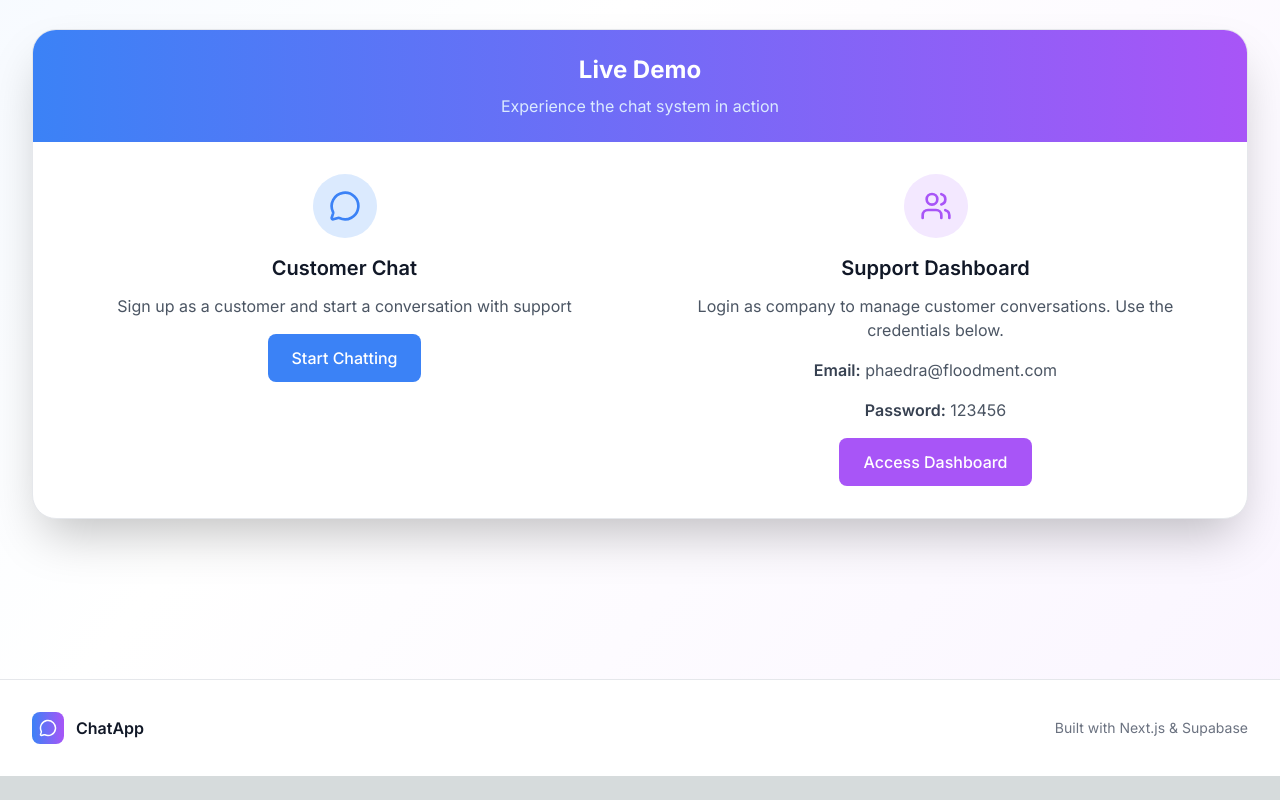
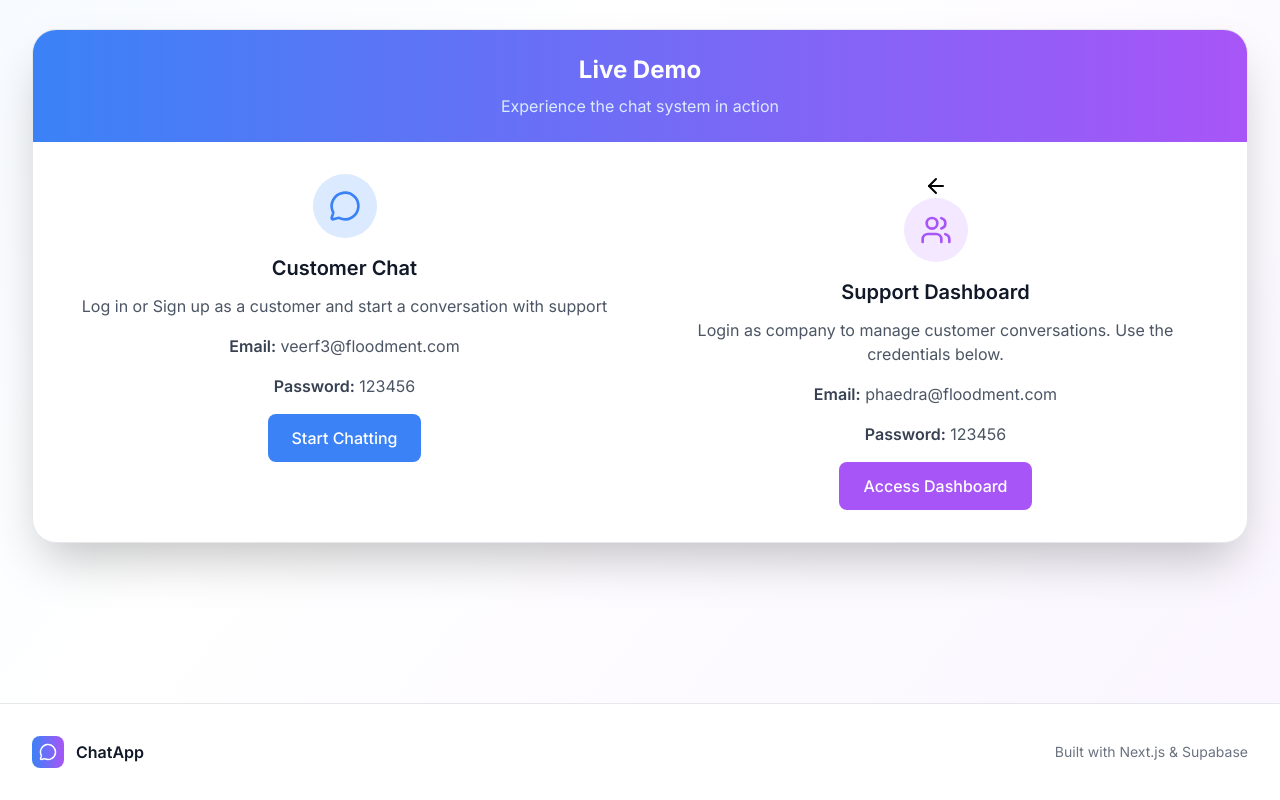
Before and after one commit to whipair/test-chat, a Next.js app: page / in a window 1280 px wide. Shown: the part 806-1606 px from the top of the page. Before the commit the page ends 1582 px from the top, so only its background shows below. Built offline with nearby package versions, Linux system fonts and the light colour scheme; no server answers.

Commit message:
back button

```diff
--- a/app/chat/page.jsx
+++ b/app/chat/page.jsx
@@ -4,13 +4,15 @@ import { useState, useEffect } from 'react';
 import { supabase, chatService } from '../lib/supabase';
 import Chat from '../components/Chat';
 import AuthComponent from '../components/AuthComponent';
-import { MessageCircle, Headphones } from 'lucide-react';
+import { MessageCircle, Headphones, ArrowLeft } from 'lucide-react';
+import Link from 'next/link';
 
 export default function UserChatPage() {
   const [user, setUser] = useState(null);
   const [conversation, setConversation] = useState(null);
   const [loading, setLoading] = useState(true);
   const [chatStarted, setChatStarted] = useState(false);
+  const [conversations, setConversations] = useState([]);
 
   useEffect(() => {
     const getUser = async () => {
@@ -18,6 +20,18 @@ export default function UserChatPage() {
         const {
           data: { user },
         } = await supabase.auth.getUser();
+
+        const { data: profile } = await supabase
+          .from('profiles')
+          .select('role')
+          .eq('id', user.id)
+          .single();
+
+        if (profile?.role === 'admin') {
+          // Redirect normal users to user chat
+          window.location.href = '/company';
+        }
+
         if (user) {
           setUser(user);
           // Check if user already has a conversation
@@ -166,6 +180,11 @@ export default function UserChatPage() {
     <div className="h-screen flex flex-col">
       {/* Header */}
       <div className="bg-gradient-to-r from-blue-500 to-purple-500 text-white p-4 flex justify-between items-center">
+        <div className="flex justify-center">
+          <Link href={"/"} >
+            <ArrowLeft />
+          </Link>
+        </div>
         <h1 className="text-xl font-semibold">Support Chat</h1>
         <button
           onClick={signOut}
@@ -181,6 +200,6 @@ export default function UserChatPage() {
           <Chat conversationId={conversation.id} currentUser={user} />
         </div>
       </div>
-    </div>
+    </div >
   );
 }
--- a/app/company/page.jsx
+++ b/app/company/page.jsx
@@ -1,10 +1,11 @@
 // pages/company.js
 'use client';
-import { CheckCircle, Clock, MessageSquare, Search, Users } from 'lucide-react';
+import { ArrowLeft, CheckCircle, Clock, MessageSquare, Search, Users } from 'lucide-react';
 import { useEffect, useState } from 'react';
 import AuthComponent from '../components/AuthComponent';
 import Chat from '../components/Chat';
 import { chatService, supabase } from '../lib/supabase';
+import Link from 'next/link';
 
 export default function CompanyDashboard() {
   const [user, setUser] = useState(null);
@@ -179,6 +180,11 @@ export default function CompanyDashboard() {
       {/* Header */}
       <div className="bg-white border-b px-6 py-4 flex items-center justify-between">
         <div className="flex items-center space-x-3">
+          <div className="flex justify-center ">
+            <Link href={"/"} >
+              <ArrowLeft />
+            </Link>
+          </div>
           <div className="w-10 h-10 bg-gradient-to-r from-indigo-500 to-blue-500 rounded-lg flex items-center justify-center">
             <Users className="text-white" size={24} />
           </div>
@@ -269,7 +275,7 @@ export default function CompanyDashboard() {
                       </div>
                     </div>
 
-                    <div className="flex items-center space-x-2">
+                    {/* <div className="flex items-center space-x-2">
                       <span
                         className={`inline-flex items-center space-x-1 px-2 py-1 rounded-full text-xs font-medium ${getStatusColor(
                           conversation.status
@@ -278,7 +284,7 @@ export default function CompanyDashboard() {
                         {getStatusIcon(conversation.status)}
                         <span>{conversation.status}</span>
                       </span>
-                    </div>
+                    </div> */}
                   </div>
 
                   {conversation.latest_message && (
@@ -289,14 +295,14 @@ export default function CompanyDashboard() {
                     </div>
                   )}
 
-                  <div className="flex items-center justify-between text-xs text-gray-500">
+                  {/* <div className="flex items-center justify-between text-xs text-gray-500">
                     <span>{formatTime(conversation.updated_at)}</span>
                     {conversation.status === 'pending' && (
                       <span className="bg-yellow-100 text-yellow-700 px-2 py-1 rounded-full font-medium">
                         New
                       </span>
                     )}
-                  </div>
+                  </div> */}
                 </div>
               ))
             )}
--- a/app/components/AuthComponent.tsx
+++ b/app/components/AuthComponent.tsx
@@ -1,7 +1,8 @@
 "use client"
 import { useState } from "react";
 import { supabase } from "../lib/supabase";
-import { MessageCircle } from "lucide-react";
+import { ArrowLeft, MessageCircle } from "lucide-react";
+import Link from "next/link";
 
 // Auth component
 export default function AuthComponent() {
@@ -46,9 +47,17 @@ export default function AuthComponent() {
     return (
         <div className="min-h-screen flex items-center justify-center bg-gradient-to-br from-blue-50 to-indigo-100">
             <div className="bg-white p-8 rounded-2xl shadow-xl w-full max-w-md">
+
                 <div className="text-center mb-8">
-                    <div className="w-16 h-16 bg-gradient-to-r from-blue-500 to-purple-500 rounded-full flex items-center justify-center mx-auto mb-4">
-                        <MessageCircle className="text-white" size={32} />
+                    <div className="flex flex-row">
+                        <div className="flex justify-center mb-8 -mr-7">
+                            <Link href={"/"} >
+                                <ArrowLeft />
+                            </Link>
+                        </div>
+                        <div className="w-16 h-16 bg-gradient-to-r from-blue-500 to-purple-500 rounded-full flex items-center justify-center mx-auto mb-4">
+                            <MessageCircle className="text-white" size={32} />
+                        </div>
                     </div>
                     <h1 className="text-2xl font-bold text-gray-900">
                         {isSignUp ? 'Create Account' : 'Welcome Back'}
--- a/app/page.jsx
+++ b/app/page.jsx
@@ -1,7 +1,7 @@
 // pages/index.js
 'use client';
 import Link from 'next/link';
-import { MessageCircle, Users, Shield, Zap } from 'lucide-react';
+import { MessageCircle, Users, Shield, Zap, ArrowLeft } from 'lucide-react';
 import { supabase } from './lib/supabase';
 import { useEffect, useState } from 'react';
 
@@ -27,6 +27,7 @@ export default function Home() {
   }, []);
   const signOut = async () => {
     await supabase.auth.signOut();
+    window.location.reload();
   };
 
   return (
@@ -169,8 +170,16 @@ export default function Home() {
                   Customer Chat
                 </h3>
                 <p className="text-gray-600 mb-4">
-                  Sign up as a customer and start a conversation with support
+                  Log in or Sign up as a customer and start a conversation with support
                 </p>
+                <div className="mb-4">
+                  <span className="font-semibold text-gray-700">Email:</span>{' '}
+                  <span className="text-gray-600">veerf3@floodment.com</span>
+                </div>
+                <div className="mb-4">
+                  <span className="font-semibold text-gray-700">Password:</span>{' '}
+                  <span className="text-gray-600">123456</span>
+                </div>
                 <Link
                   href="/chat"
                   className="inline-block bg-blue-500 hover:bg-blue-600 text-white px-6 py-3 rounded-lg transition-colors font-medium"
@@ -180,6 +189,11 @@ export default function Home() {
               </div>
 
               <div className="text-center">
+                <div className="flex justify-center">
+                  <Link href={"/"} >
+                    <ArrowLeft />
+                  </Link>
+                </div>
                 <div className="w-16 h-16 bg-purple-100 rounded-full flex items-center justify-center mx-auto mb-4">
                   <Users className="text-purple-500" size={32} />
                 </div>
```
